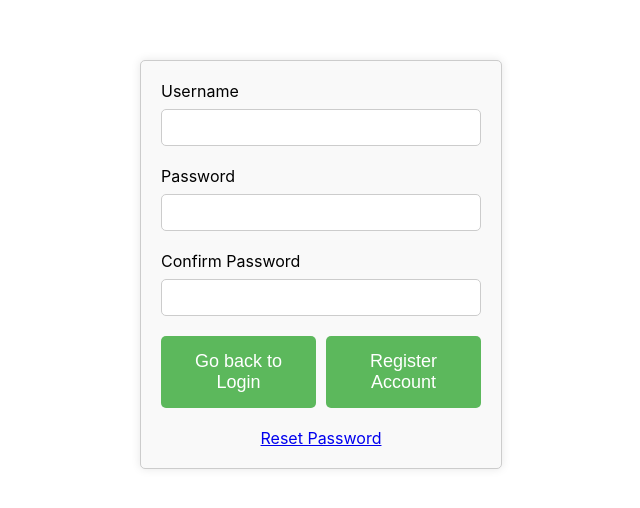
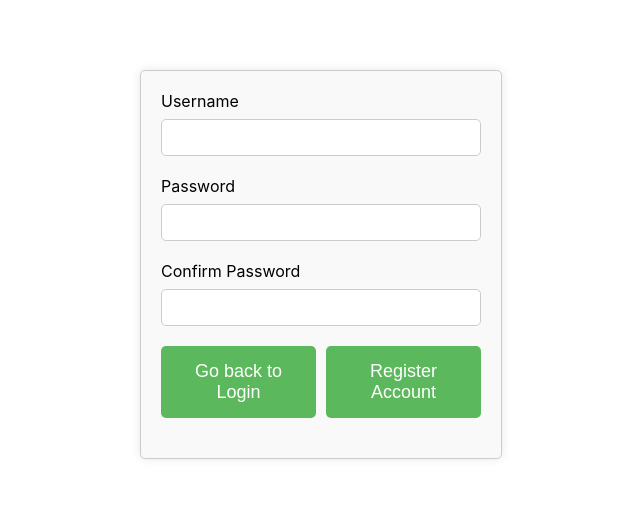
Before and after one commit to hanngocdao2003/Front-end-Final-Project, a React (Create React App) app: page /register in a window 1280 px wide. Shown: the part 136-644 px from the top of the page, without its empty margins (319-959 px from the left). Built offline with nearby package versions, Linux system fonts and the light colour scheme; no server answers.

Commit message:
edit time, reg ui

```diff
--- a/src/components/ChatWindow.js
+++ b/src/components/ChatWindow.js
@@ -67,11 +67,11 @@ const ChatWindow = ({ selectedUser, selectedRoom }) => {
     const day = String(localDate.getDate()).padStart(2, '0');
     const month = String(localDate.getMonth() + 1).padStart(2, '0');
     const year = localDate.getFullYear().toString().slice(-2);
-    const hours = String(localDate.getHours()).padStart(2, '0');
-    const minutes = String(localDate.getMinutes()).padStart(2, '0');
-    const seconds = String(localDate.getSeconds()).padStart(2, '0');
+    // const hours = String(localDate.getHours()).padStart(2, '0');
+    // const minutes = String(localDate.getMinutes()).padStart(2, '0');
+    // const seconds = String(localDate.getSeconds()).padStart(2, '0');
 
-    return `${day}/${month}/${year} - ${hours}:${minutes}:${seconds}`;
+    return `${day}/${month}/${year} `;
   };
 
   const handleInputChange = (e) => {
--- a/src/components/Register.js
+++ b/src/components/Register.js
@@ -95,9 +95,9 @@ const Register = () => {
                             <button id="backLoginBtn" type="button" onClick={navigateLogin}>Go back to Login</button>
                             <button id="registerAccountBtn" type="submit">Register Account</button>
                         </div>
-                        <div className="reset-password">
-                            <a href="#">Reset Password</a>
-                        </div>
+                        {/*<div className="reset-password">*/}
+                        {/*    <a href="#">Reset Password</a>*/}
+                        {/*</div>*/}
                     </div>
                 </form>
             </div>
```
